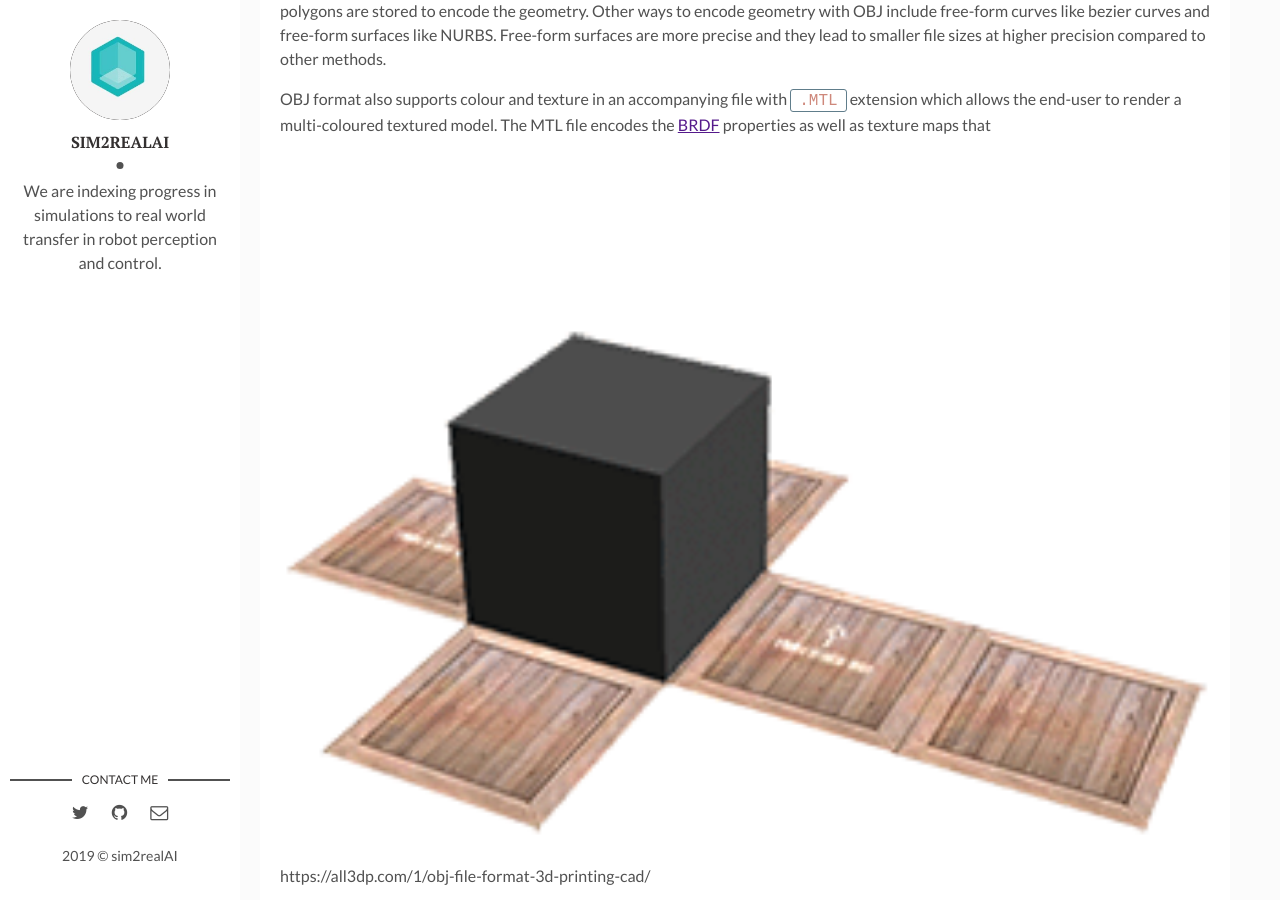
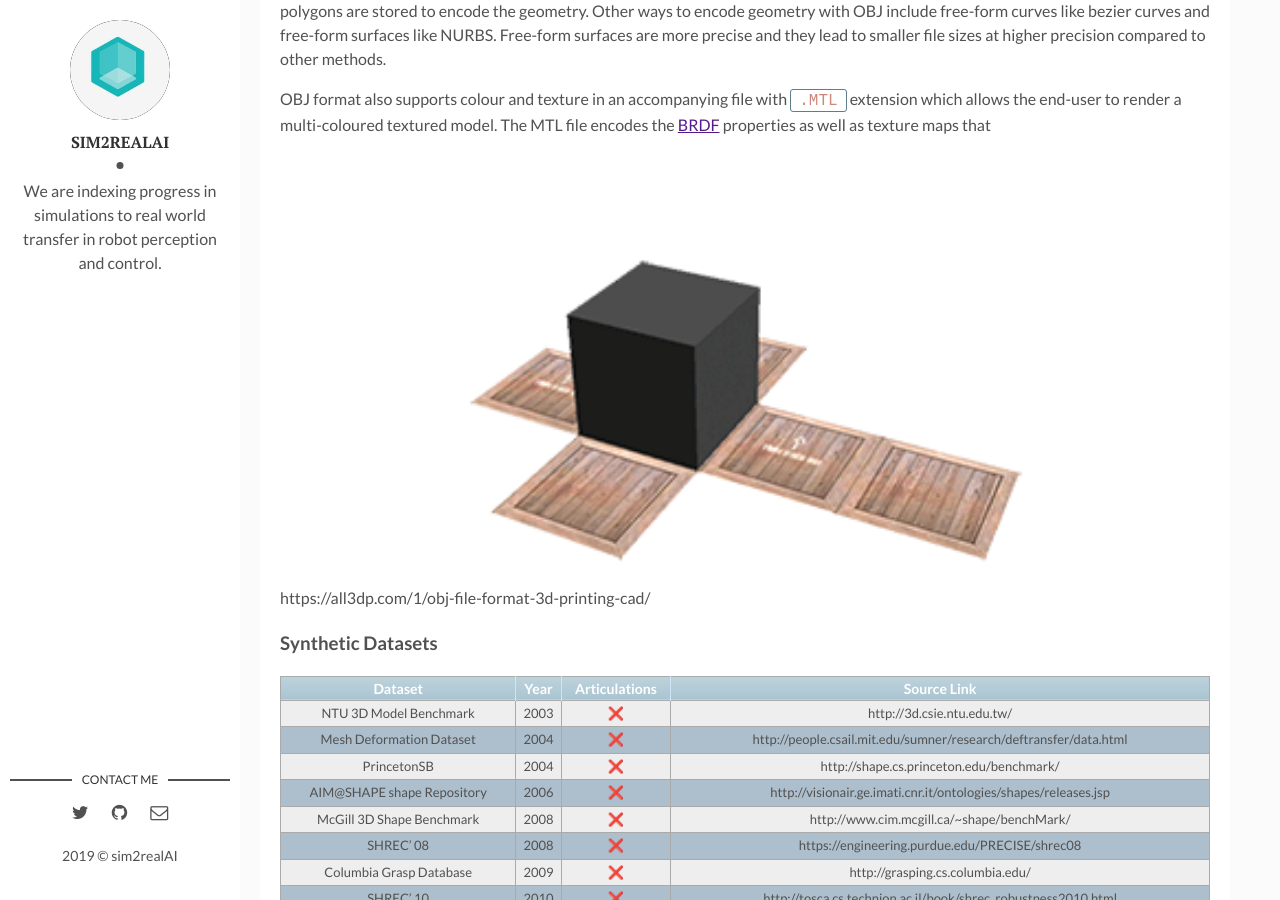
Before and after one commit to backupsim2realai/backupsim2realai.github.io, a Jekyll site: the page built from _posts/2019-01-15-Synthetic-Datasets-of-Objects-Part-I.markdown, in a window 1280 px wide and 900 px high, scrolled down 2330 px. Built offline with Jekyll 4.4.1, drawn with Linux system fonts in a browser that asks for light colours; emoji names are drawn with the system emoji font.

```diff
--- a/_posts/2019-01-15-Synthetic-Datasets-of-Objects-Part-I.markdown
+++ b/_posts/2019-01-15-Synthetic-Datasets-of-Objects-Part-I.markdown
@@ -55,7 +55,7 @@
 OBJ format also supports colour and texture in an accompanying file with `.MTL` extension which allows the end-user to render a multi-coloured textured model. The MTL file encodes the [BRDF]() properties as well as texture maps that
 
 <!--<center><img src="/assets/img/2019-01-15/texture_map.jpg" width="70%"></center>-->
-<center><img src="/assets/img/2019-01-15/texture_mapping.gif" width="100%"></center>
+<center><img src="/assets/img/2019-01-15/texture_mapping.gif" width="60%"></center>
 
 
 https://all3dp.com/1/obj-file-format-3d-printing-cad/
```
